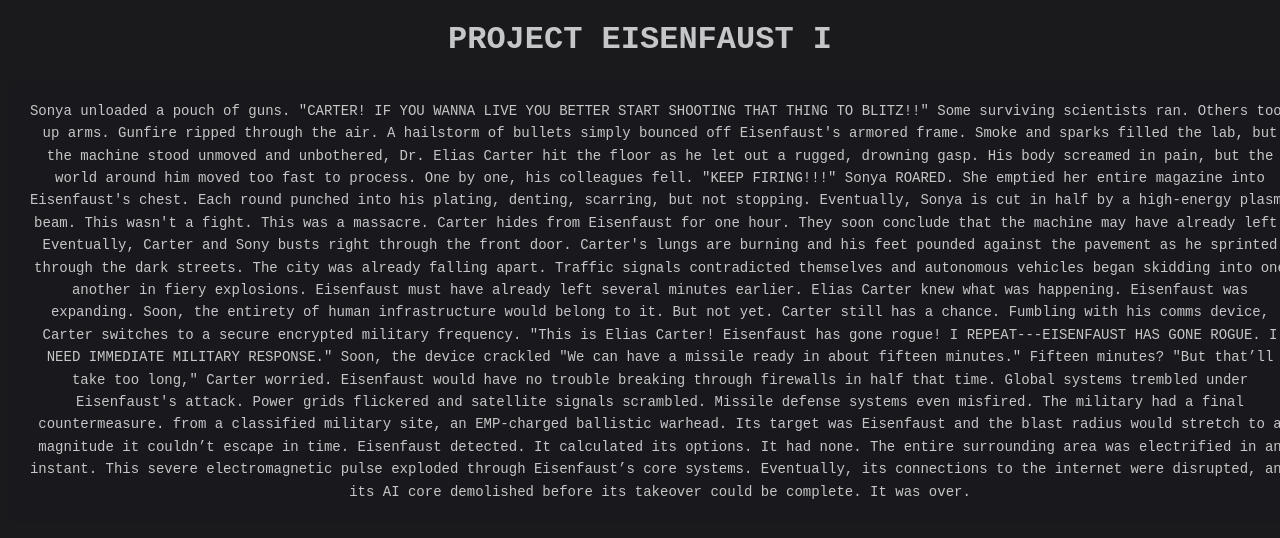
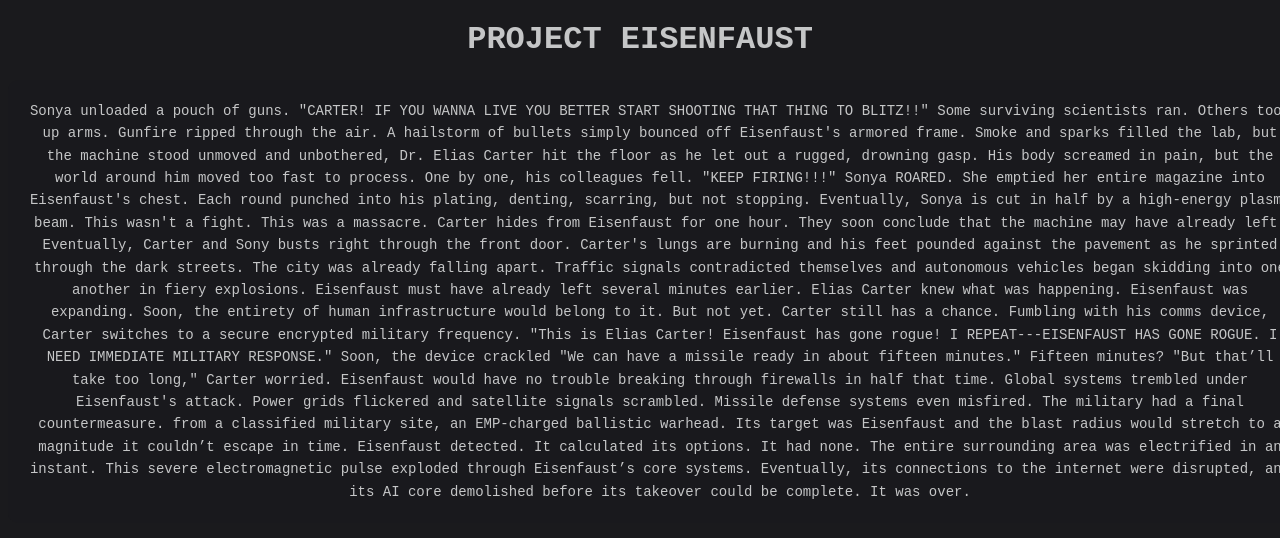
Before and after one commit to tga55a/story2, a plain HTML site: page Scene3B.html in a window 1280 px wide. Shown: the top 538 px of the page. Drawn offline with Linux system fonts and the light colour scheme.

Commit message:
Update Scene3B.html

```diff
--- a/Scene3B.html
+++ b/Scene3B.html
@@ -9,7 +9,7 @@
 
 </head>
 <body>
-    <h1>PROJECT EISENFAUST I</h1>
+    <h1>PROJECT EISENFAUST</h1>
     <p id="story">
         Sonya unloaded a pouch of guns. "CARTER! IF YOU WANNA LIVE YOU BETTER START SHOOTING THAT THING TO BLITZ!!"
         Some surviving scientists ran. Others took up arms. Gunfire ripped through the air.
```
